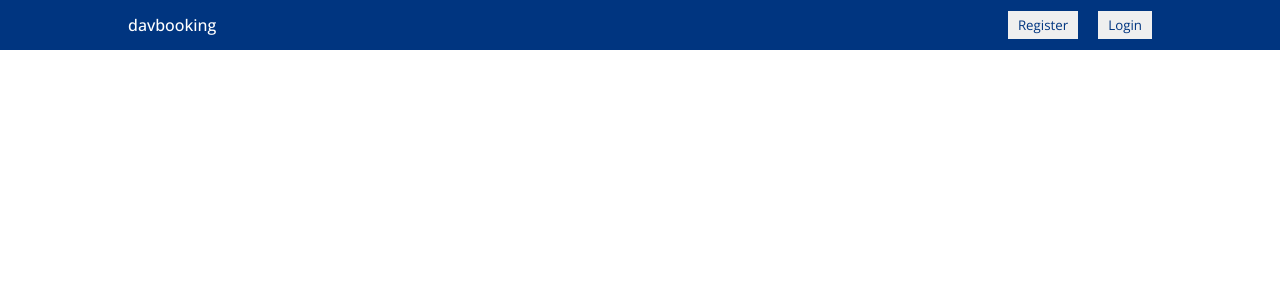
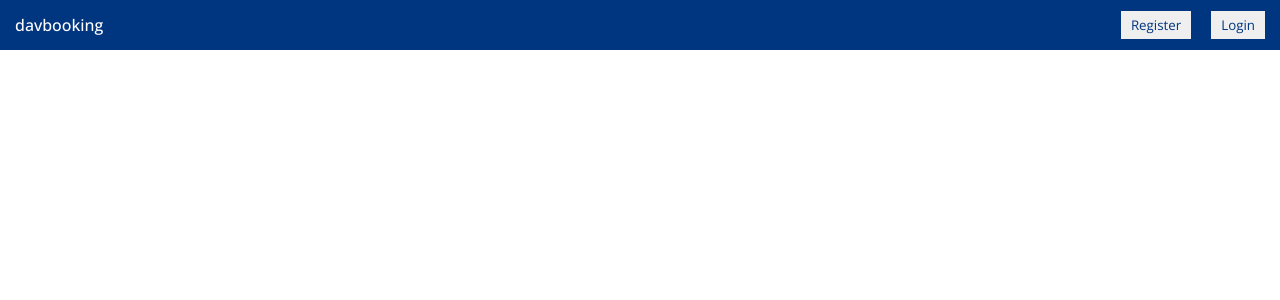
Before and after one commit to DavidSosaMoriana/BookingApp, a React (Create React App) app: page / in a window 1280 px wide. Shown: the top 300 px of the page. Built offline with nearby package versions, Linux system fonts and the light colour scheme.

Commit message:
NavBar Changes

```diff
--- a/src/components/navbar/navbar.css
+++ b/src/components/navbar/navbar.css
@@ -7,7 +7,7 @@
 
 .navContainer{
   width: 100%;
-  max-width: 1024px;
+  max-width: 1250px;
   color: white;
   display: flex;
   align-items: center;
```
